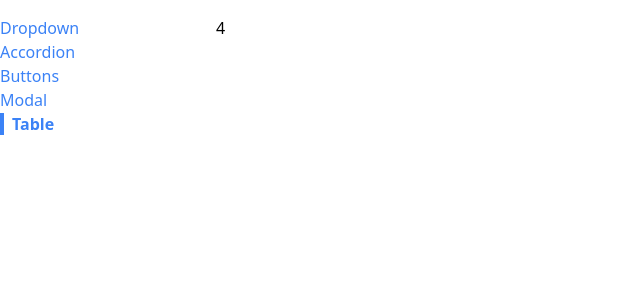
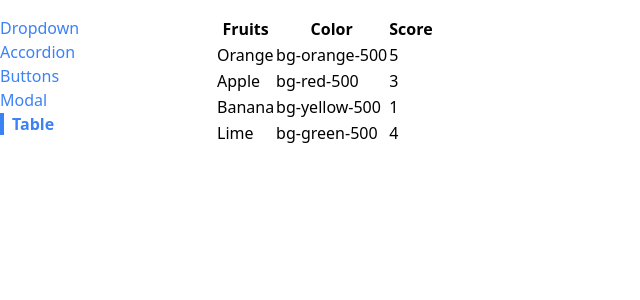
Before and after one commit to ManahilSiddiqui/components, a React (Create React App) app: page /table in a window 1280 px wide. Shown: the top 300 px of the page, without its empty margins (0-640 px from the left). Built offline with nearby package versions, Linux system fonts and the light colour scheme.

Commit message:
Added a function to build rows

```diff
--- a/src/components/Table.js
+++ b/src/components/Table.js
@@ -1,9 +1,27 @@
 
 export default function Table({ data }) {
+    const renderedRows = data.map((fruit) => {
+        return (
+            <tr key={fruit.name}>
+                <td>{fruit.name}</td>
+                <td>{fruit.color}</td>
+                <td>{fruit.score}</td>
+            </tr>
+        );
+    });
 
     return (
         <div>
-            {data.length}
+            <table>
+                <thead>
+                    <tr>
+                        <th> Fruits </th>
+                        <th> Color </th>
+                        <th> Score </th>
+                    </tr>
+                </thead>
+                <tbody>{renderedRows}</tbody>
+            </table>
         </div>
     )
 }
```
